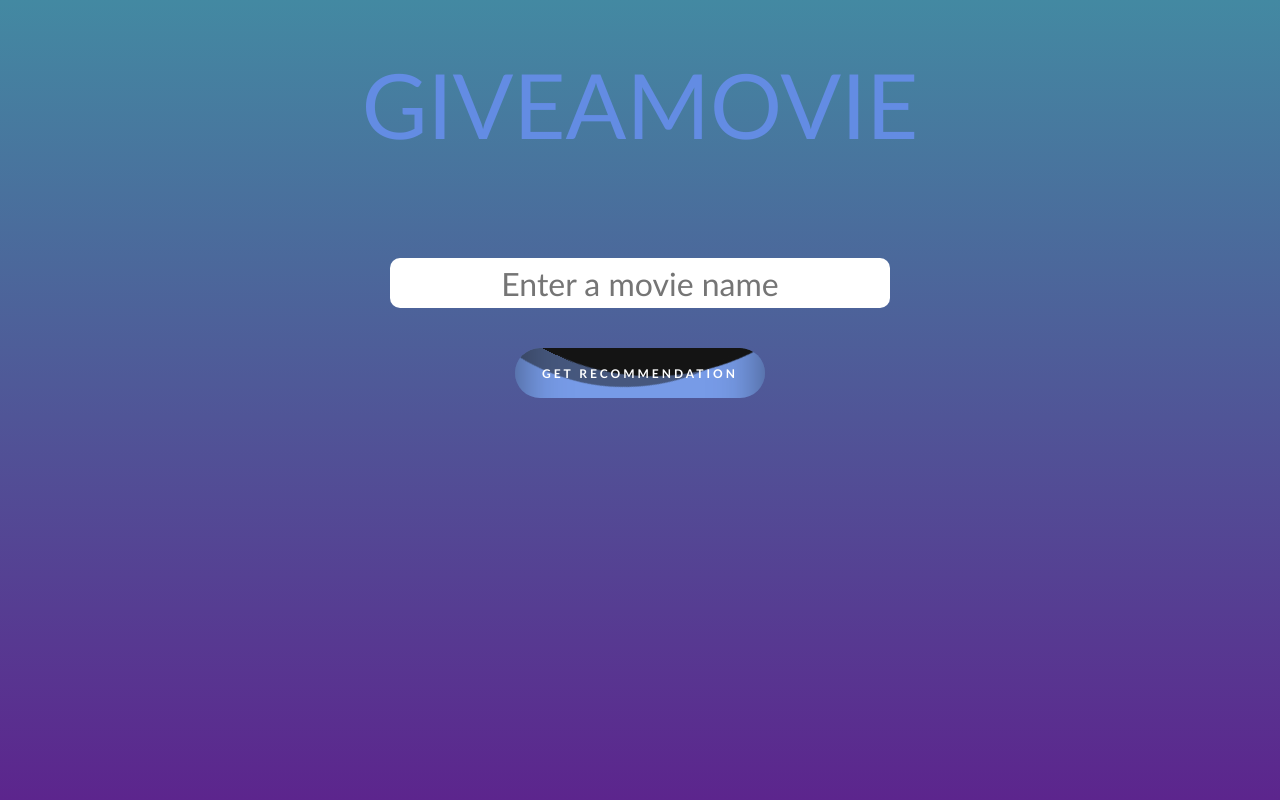
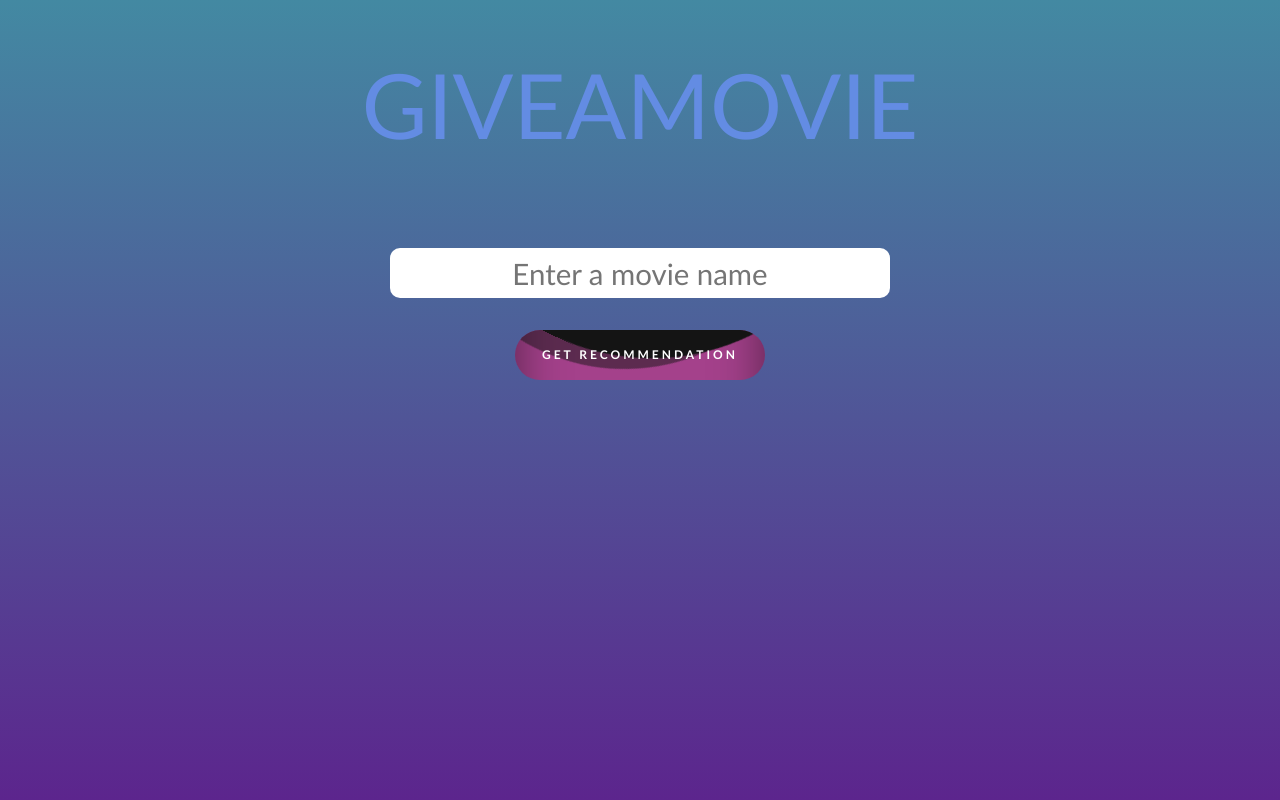
Before and after one commit to OytunKutrup/giveamovie.com-public, a Flask app: page / in a window 1280 px wide. Run offline with Flask 2, Linux system fonts and the light colour scheme.

Commit message:
Background and text resizing changed.

```diff
--- a/static/style.css
+++ b/static/style.css
@@ -4,17 +4,17 @@ body {
     background: linear-gradient(180deg, rgba(67,137,162,1) 0%, rgba(92,37,141,1) 100%);
     display: flex;
     justify-content: center;
-    min-height: 100%;
+    height: 100vh;
+    width: 100%;
+    background-size: cover;
+    background-attachment: fixed;
     text-decoration: none;
 }
-html {
-   height: 100%;
-}
+
 
 h2 {
-    margin: 20px 0px 0px 0px;
     color: #CD51AE;
-    font-size: 40px;
+    font-size: 3vw;
     text-align: center;
     font-family: Trebuchet MS;
 }
@@ -22,30 +22,29 @@ h2 {
 h3{
     color: #8A5CC1;
     text-align: center;
-    padding: 10px 25%;
+    font-size: 1.5vw;
+    margin-right: 15%;
+    margin-left: 15%;
     font-family: Trebuchet MS;
-    min-width: 500px;
 }
 
 h4{
     color: #8A5CC1;
     text-align: center;
-    margin: 20px 50px 0px 50px;
-    font-family: Trebuchet MS;
-}
-
-p {
-    color: #779BE7;
-    font-size: 90px;
-    margin: 70px 20px 100px 20px;
+    margin-top: 2%;
+    margin-right: 3%;
+    margin-left: 3%;
     font-family: Trebuchet MS;
 }
 
 .inputbox{
-    font-size: 32px;
+    font-size: 2.3vw;
     width: 500px;
     height: 50px;
-    margin: 20px 20px 40px 20px;
+    margin-top: 1.5%;
+    margin-left: 2%;
+    margin-bottom: 2.5%;
+    margin-right: 2%;
     border: none;
     border-radius: 10px;
     text-align: center;
@@ -73,9 +72,10 @@ a {
   text-transform: uppercase;
   width: 250px;
   overflow: hidden;
-  margin: 0px 0px 50px 0px;
+  margin-top: 2%;
   border-radius: 40px;
 }
+
 #homepage{
     color: #638CE3;
     font-size: 90px;
@@ -89,9 +89,11 @@ a {
 #button2{
     letter-spacing: 2px;
 }
+
 #liq2 {
-    background: #F3A068;
+    background: #367d8e;
 }
+
 a input {
   font-family: Trebuchet MS;
   cursor: pointer;
@@ -117,7 +119,7 @@ a .liquid {
   left: 0;
   width: 250px;
   height: 200px;
-  background: #779BE7;
+  background: #a4418b;
   box-shadow: inset 0 0 50px rgba(0, 0, 0, .5);
   transition: .5s;
 }
@@ -161,9 +163,8 @@ a:hover .liquid{
   }
 }
 
-.info{
+.movie-header{
     display: flex;
     justify-content: center;
     width: %50;
-
 }
--- a/templates/home.html
+++ b/templates/home.html
@@ -16,13 +16,12 @@
 
     <input type="text" value="{{input_movie}}" name="movie_input" placeholder="Enter a movie name" class="inputbox">
     <div class="inputbutton">
-        <a id="button" >
+        <a id="button">
             <input type="submit" value="Get Recommendation" id="recommend">
-            <div class="liquid" ></div>
+            <div class="liquid"></div>
         </a>
     </div>
-    <br>
-    <div class="info">
+    <div class="movie-header">
         <h2> {{name}}
         </h2>
     </div>
```
Also changed, not shown: templates/recommendation.html (+4 -6 lines).
